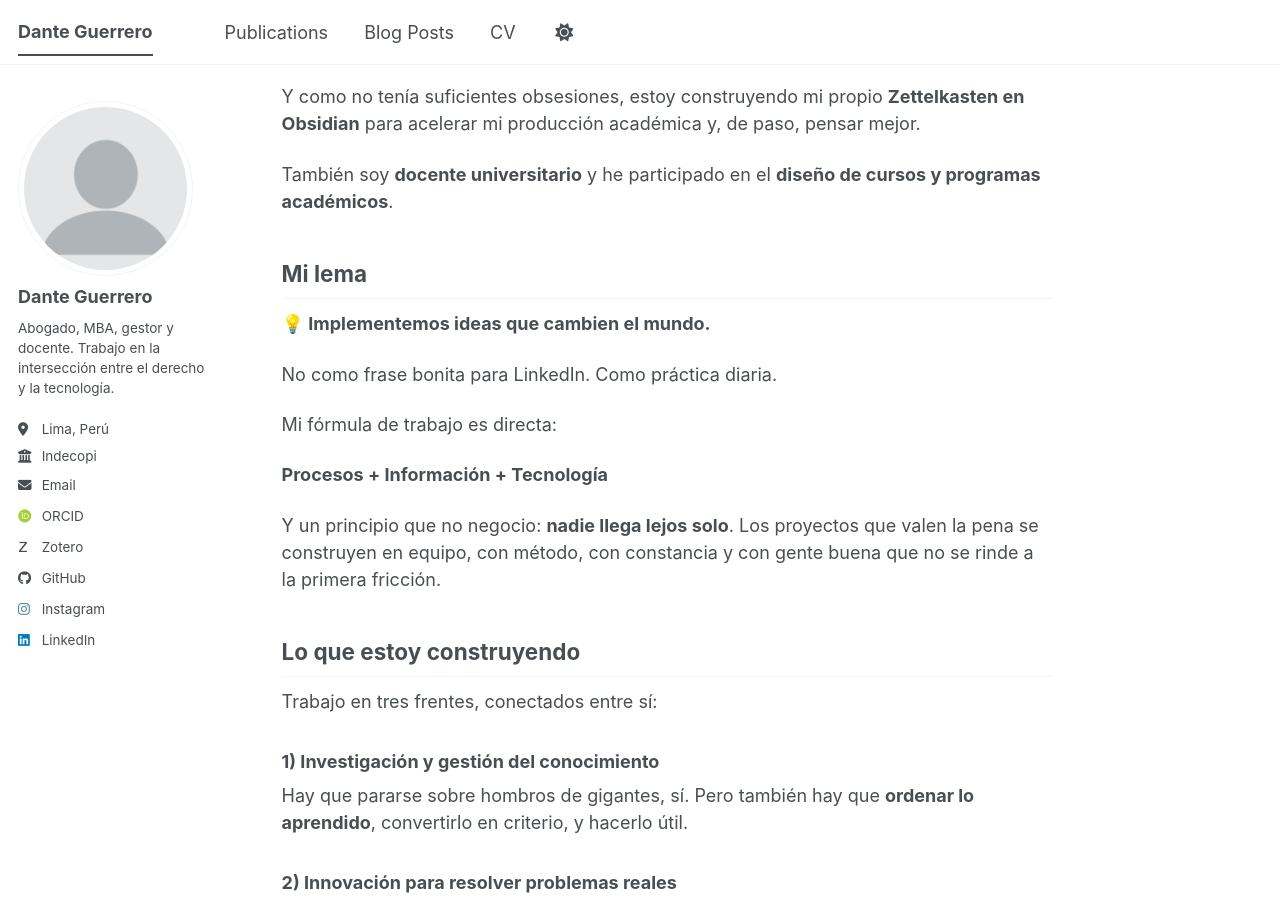
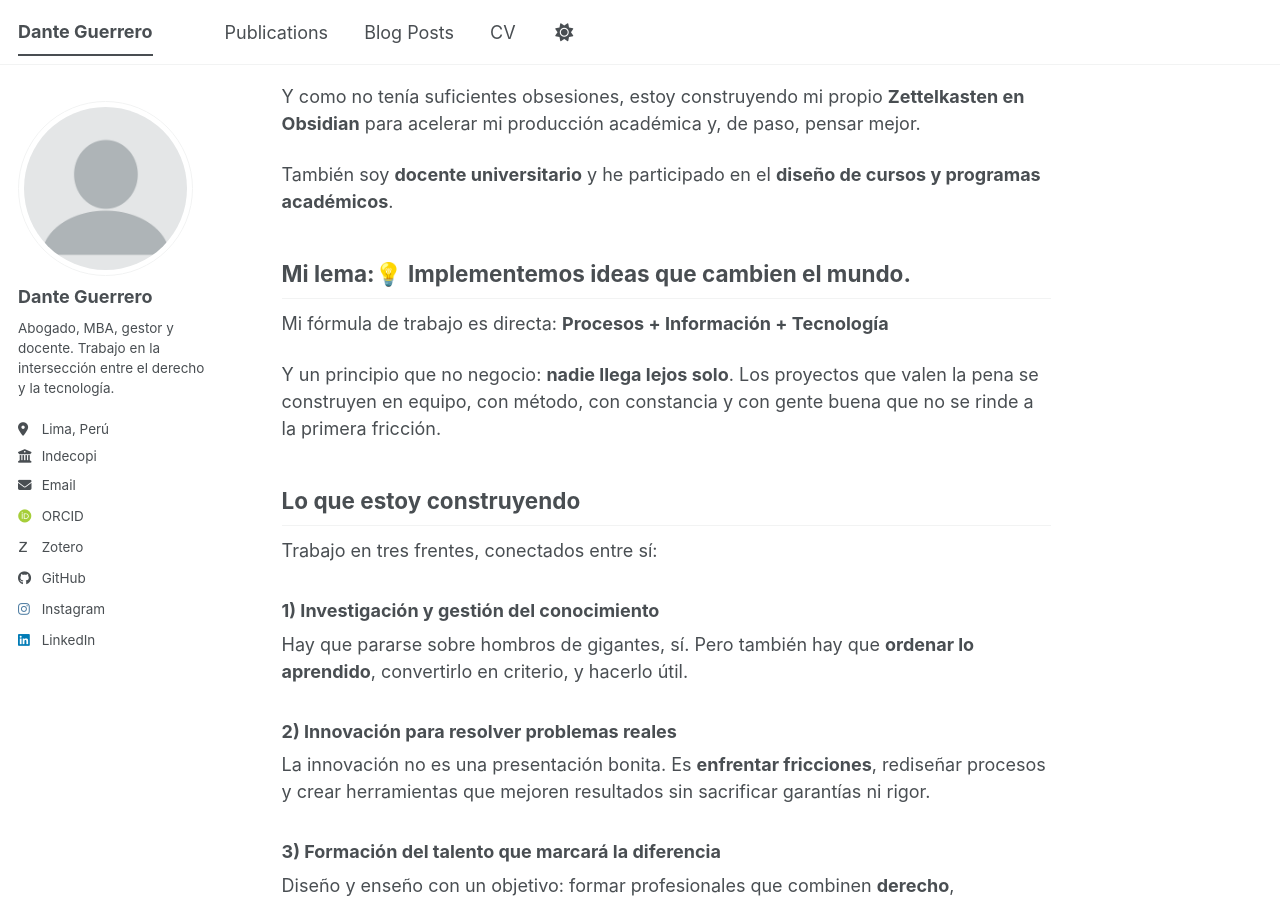
Before and after one commit to Dante-Guerrero/Dante-Guerrero.github.io, a Jekyll site: the page built from _pages/about.md, in a window 1280 px wide and 900 px high, scrolled down 492 px. Built offline with Jekyll 4.4.1, drawn with Linux system fonts in a browser that asks for light colours; some web fonts are replaced; a script bundle is joined from its source files by our own code; library files that are not in the unit come from our copies.

Commit message:
NUEVA VERSIÓN de _pages/about.md

```diff
--- a/_pages/about.md
+++ b/_pages/about.md
@@ -21,15 +21,9 @@ Y como no tenía suficientes obsesiones, estoy construyendo mi propio **Zettelka
 
 También soy **docente universitario** y he participado en el **diseño de cursos y programas académicos**.
 
-## Mi lema
+## Mi lema:💡 Implementemos ideas que cambien el mundo.
 
-**💡 Implementemos ideas que cambien el mundo.**
-
-No como frase bonita para LinkedIn. Como práctica diaria.
-
-Mi fórmula de trabajo es directa:
-
-**Procesos + Información + Tecnología**
+Mi fórmula de trabajo es directa: **Procesos + Información + Tecnología**
 
 Y un principio que no negocio: **nadie llega lejos solo**. Los proyectos que valen la pena se construyen en equipo, con método, con constancia y con gente buena que no se rinde a la primera fricción.
 
```
